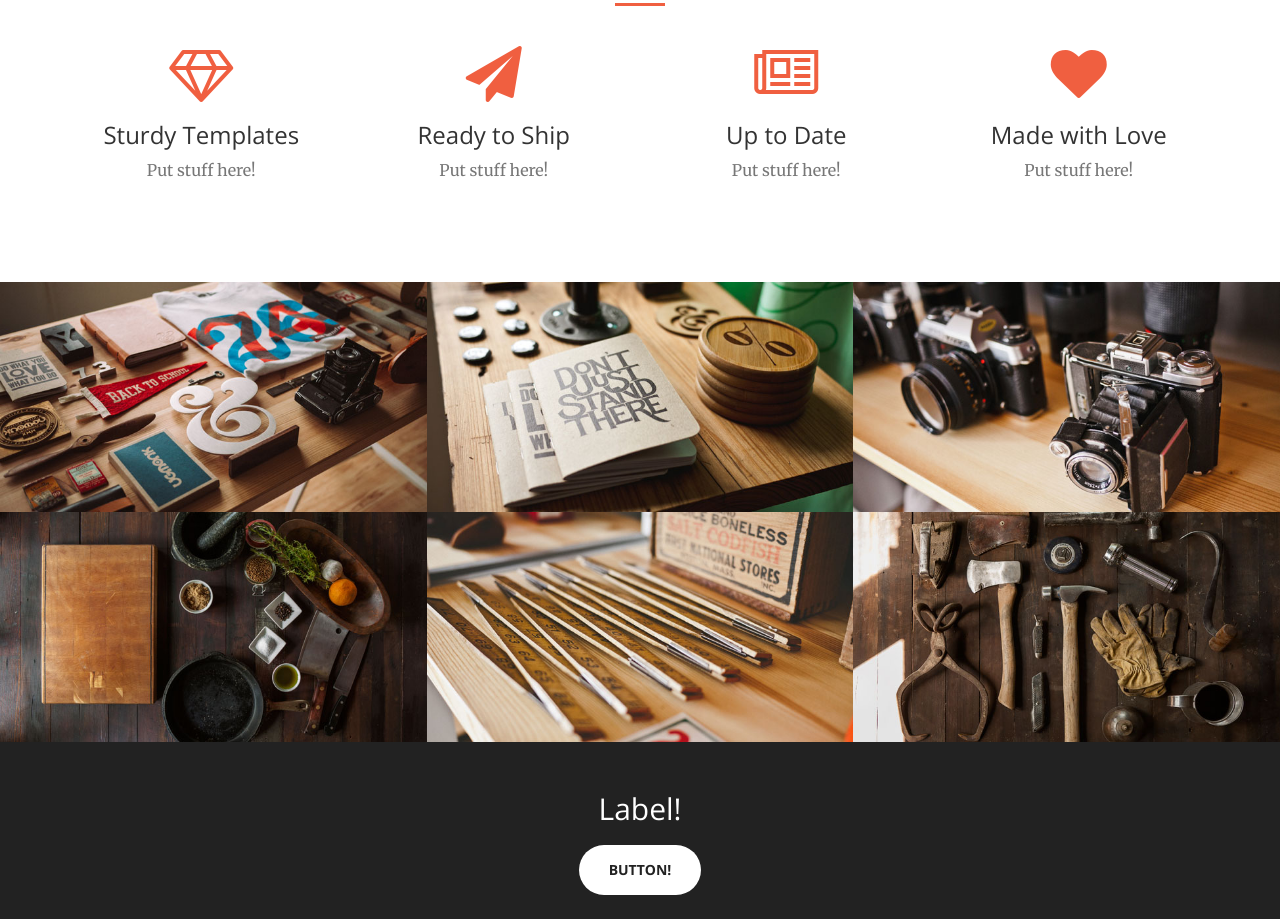
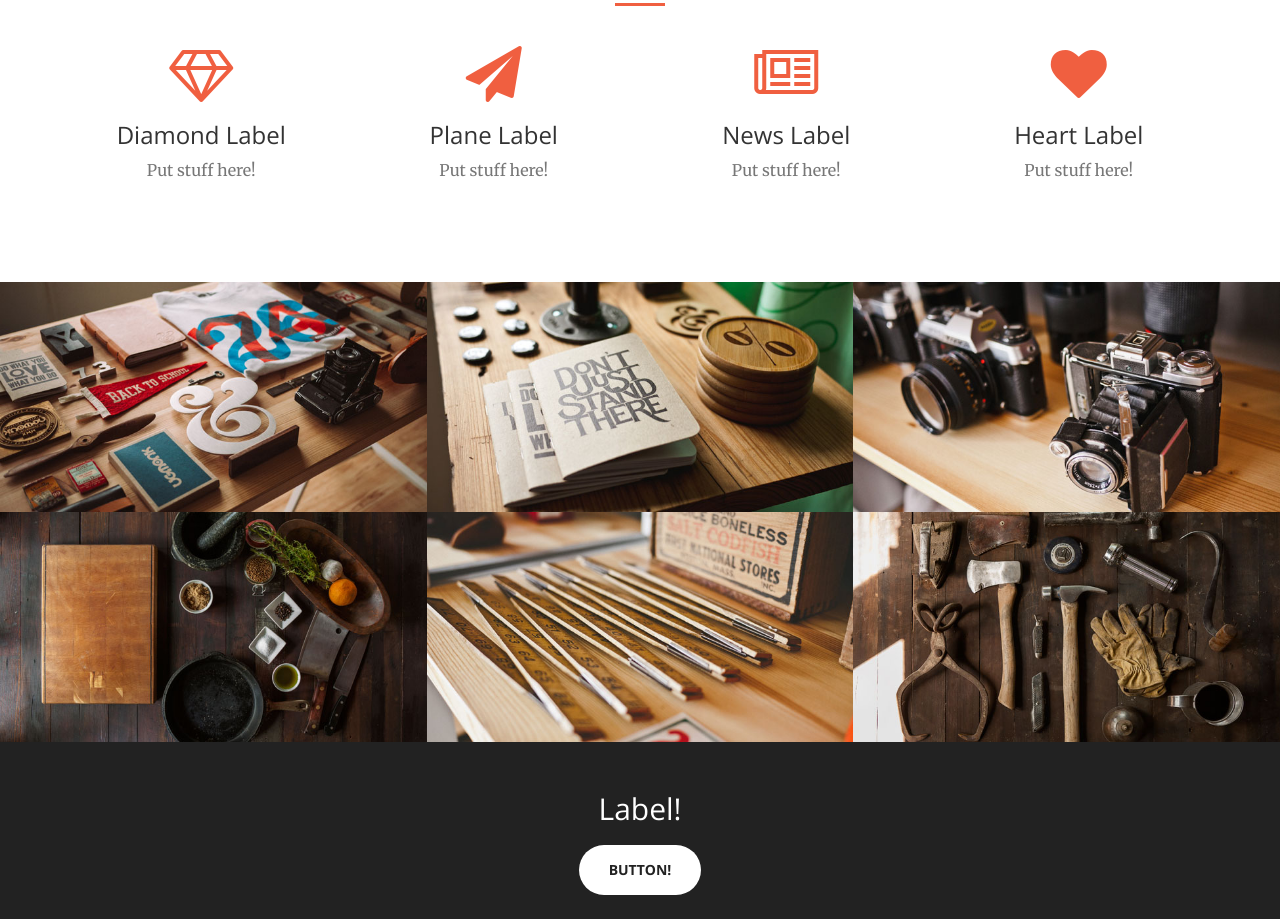
Before and after one commit to gutiere/gutiere.github.io, a plain HTML site: page index.html in a window 1280 px wide. Shown: the part 1320-2239 px from the top of the page. Drawn offline with nearby package versions, Linux system fonts and the light colour scheme.

Commit message:
More updates

```diff
--- a/index.html
+++ b/index.html
@@ -109,28 +109,28 @@
                 <div class="col-lg-3 col-md-6 text-center">
                     <div class="service-box">
                         <i class="fa fa-4x fa-diamond wow bounceIn text-primary"></i>
-                        <h3>Sturdy Templates</h3>
+                        <h3>Diamond Label</h3>
                         <p class="text-muted">Put stuff here!</p>
                     </div>
                 </div>
                 <div class="col-lg-3 col-md-6 text-center">
                     <div class="service-box">
                         <i class="fa fa-4x fa-paper-plane wow bounceIn text-primary" data-wow-delay=".1s"></i>
-                        <h3>Ready to Ship</h3>
+                        <h3>Plane Label</h3>
                         <p class="text-muted">Put stuff here!</p>
                     </div>
                 </div>
                 <div class="col-lg-3 col-md-6 text-center">
                     <div class="service-box">
                         <i class="fa fa-4x fa-newspaper-o wow bounceIn text-primary" data-wow-delay=".2s"></i>
-                        <h3>Up to Date</h3>
+                        <h3>News Label</h3>
                         <p class="text-muted">Put stuff here!</p>
                     </div>
                 </div>
                 <div class="col-lg-3 col-md-6 text-center">
                     <div class="service-box">
                         <i class="fa fa-4x fa-heart wow bounceIn text-primary" data-wow-delay=".3s"></i>
-                        <h3>Made with Love</h3>
+                        <h3>Heart Label</h3>
                         <p class="text-muted">Put stuff here!</p>
                     </div>
                 </div>
```
